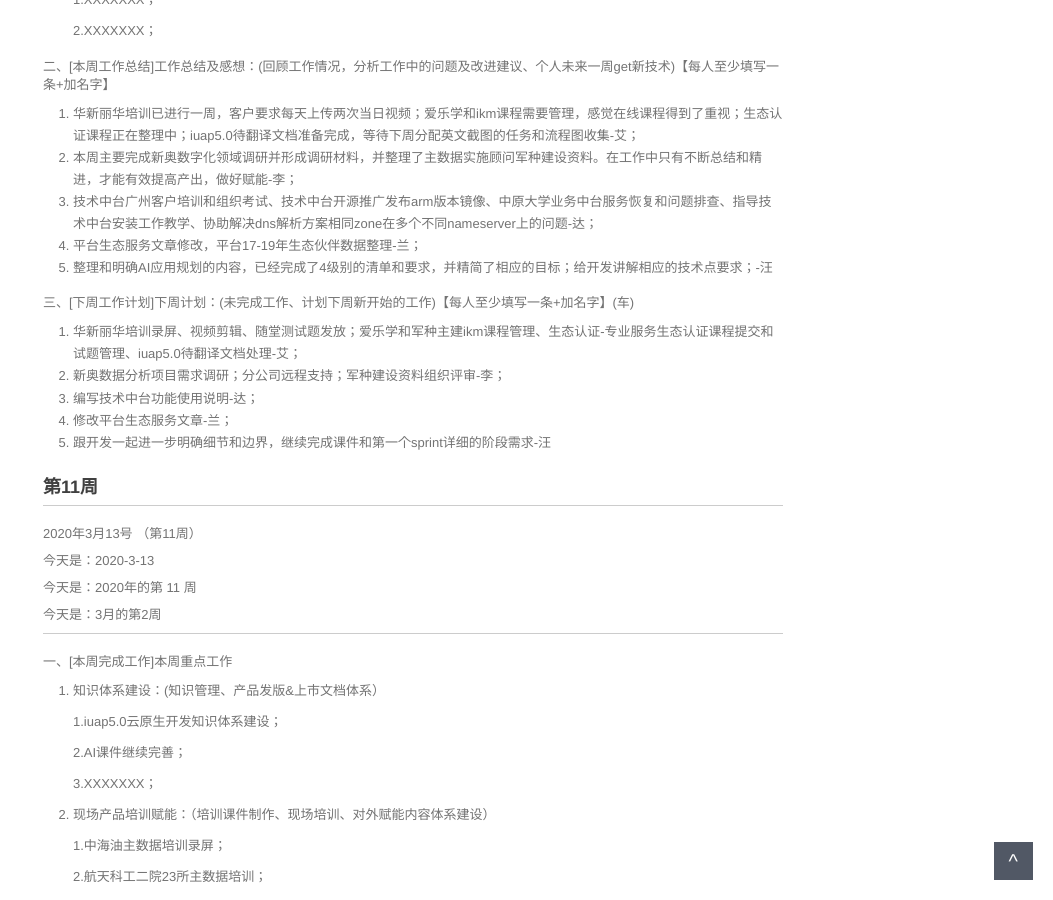
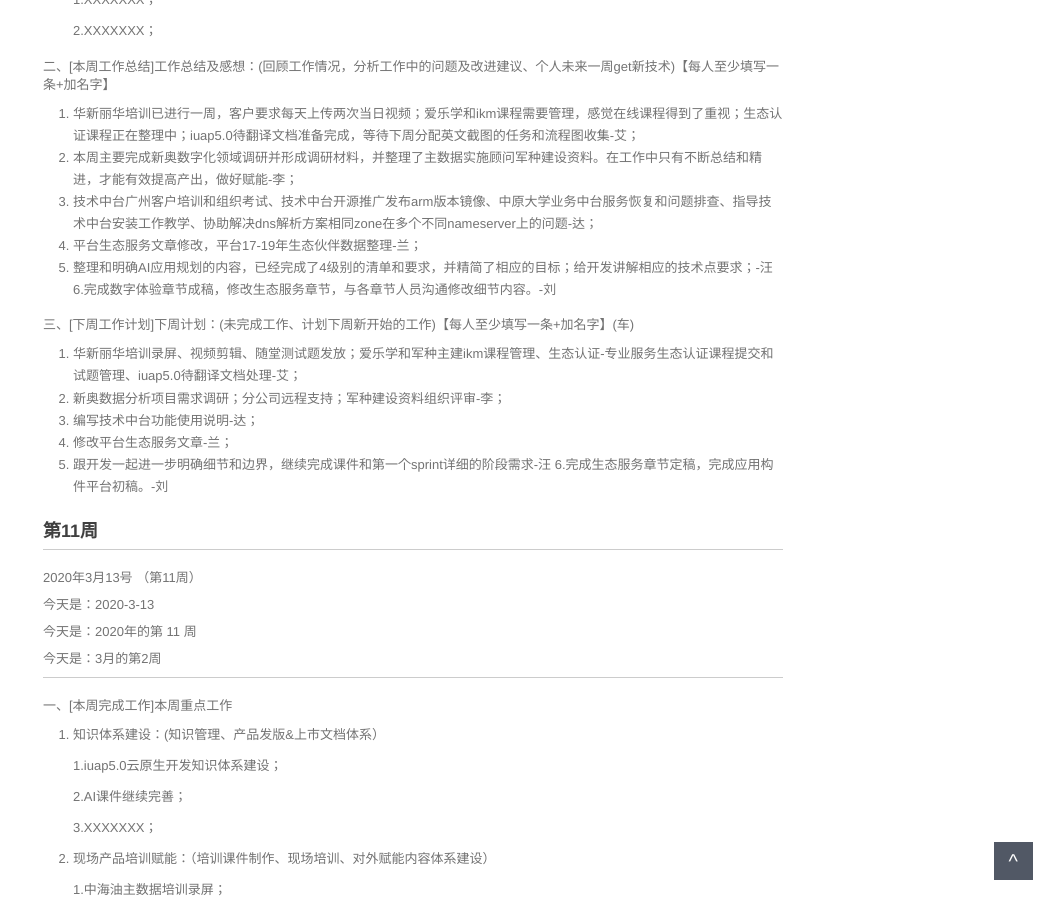
Before and after one commit to walllFlower/blog, a Jekyll site: the page built from 2020-02-28-day_report.md, in a window 1280 px wide and 900 px high, scrolled down 1293 px. Shown: the whole window, without its empty margins (227-1280 px from the left). Built offline with Jekyll 4.4.1, drawn with Linux system fonts in a browser that asks for light colours; comment, search, counter and statistics services are not loaded.

Commit message:
Update 2020-02-28-day_report.md

```diff
--- a/2020-02-28-day_report.md
+++ b/2020-02-28-day_report.md
@@ -84,6 +84,7 @@ categories: 技术运营工作周报
 3. 技术中台广州客户培训和组织考试、技术中台开源推广发布arm版本镜像、中原大学业务中台服务恢复和问题排查、指导技术中台安装工作教学、协助解决dns解析方案相同zone在多个不同nameserver上的问题-达；
 4. 平台生态服务文章修改，平台17-19年生态伙伴数据整理-兰；
 5. 整理和明确AI应用规划的内容，已经完成了4级别的清单和要求，并精简了相应的目标；给开发讲解相应的技术点要求；-汪
+6.完成数字体验章节成稿，修改生态服务章节，与各章节人员沟通修改细节内容。-刘
 
 三、[下周工作计划]下周计划：(未完成工作、计划下周新开始的工作)【每人至少填写一条+加名字】(车)
 
@@ -92,6 +93,7 @@ categories: 技术运营工作周报
 3. 编写技术中台功能使用说明-达；
 4. 修改平台生态服务文章-兰；
 5. 跟开发一起进一步明确细节和边界，继续完成课件和第一个sprint详细的阶段需求-汪
+6.完成生态服务章节定稿，完成应用构件平台初稿。-刘
 
 
 
```
